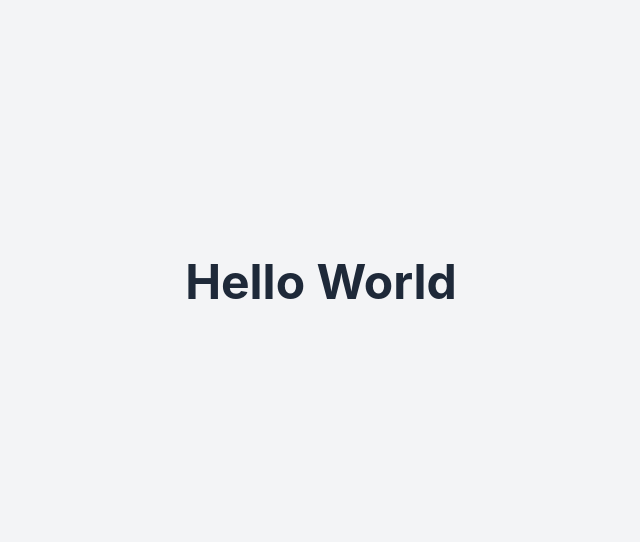
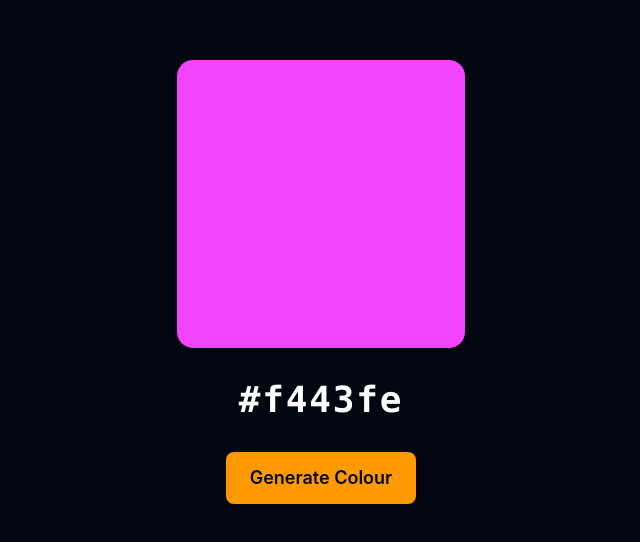
Before and after one commit to rhyspendred/react-test-vibe, a React (Vite) app: page / in a window 1280 px wide. Shown: the part 118-660 px from the top of the page, without its empty margins (319-959 px from the left). Built offline with nearby package versions, Linux system fonts and the light colour scheme.

Commit message:
Add interactive colour generator

```diff
--- a/src/App.tsx
+++ b/src/App.tsx
@@ -1,9 +1,28 @@
+import { useState } from 'react'
+
+function randomHex(): string {
+  return '#' + Math.floor(Math.random() * 0xFFFFFF).toString(16).padStart(6, '0')
+}
+
 function App() {
+  const [colour, setColour] = useState(randomHex)
+
   return (
-    <div className="min-h-screen flex items-center justify-center bg-gray-100">
-      <h1 className="text-5xl font-bold text-gray-800 text-center">
-        Hello World
-      </h1>
+    <div className="min-h-screen flex flex-col items-center justify-center gap-8 bg-gray-950 text-white">
+      {/* Colour preview area */}
+      <div
+        className="w-72 h-72 rounded-2xl shadow-lg transition-colors duration-300"
+        style={{ backgroundColor: colour }}
+      />
+
+      <p className="text-4xl font-mono font-bold tracking-wider">{colour}</p>
+
+      <button
+        onClick={() => setColour(randomHex())}
+        className="px-6 py-3 rounded-lg text-lg font-semibold bg-amber-500 hover:bg-amber-400 active:bg-amber-600 text-gray-950 transition-colors cursor-pointer"
+      >
+        Generate Colour
+      </button>
     </div>
   )
 }
```
